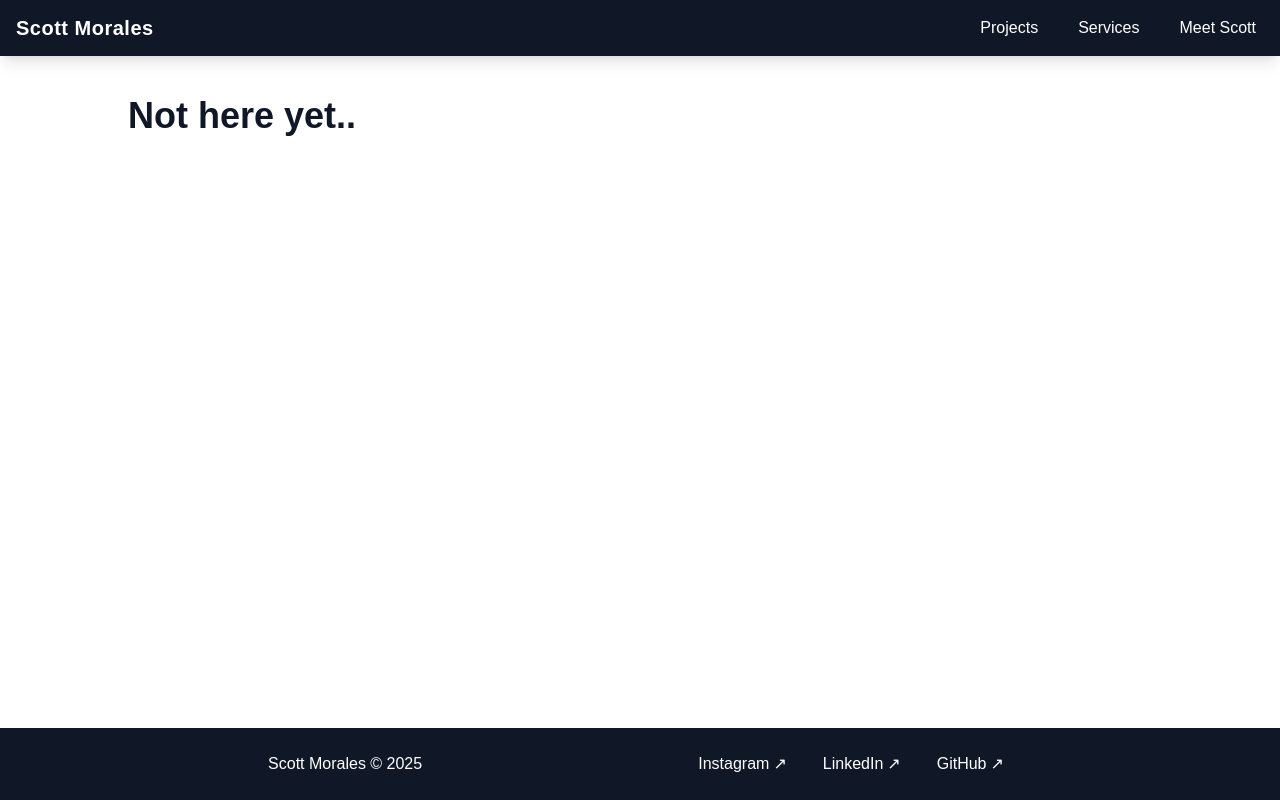
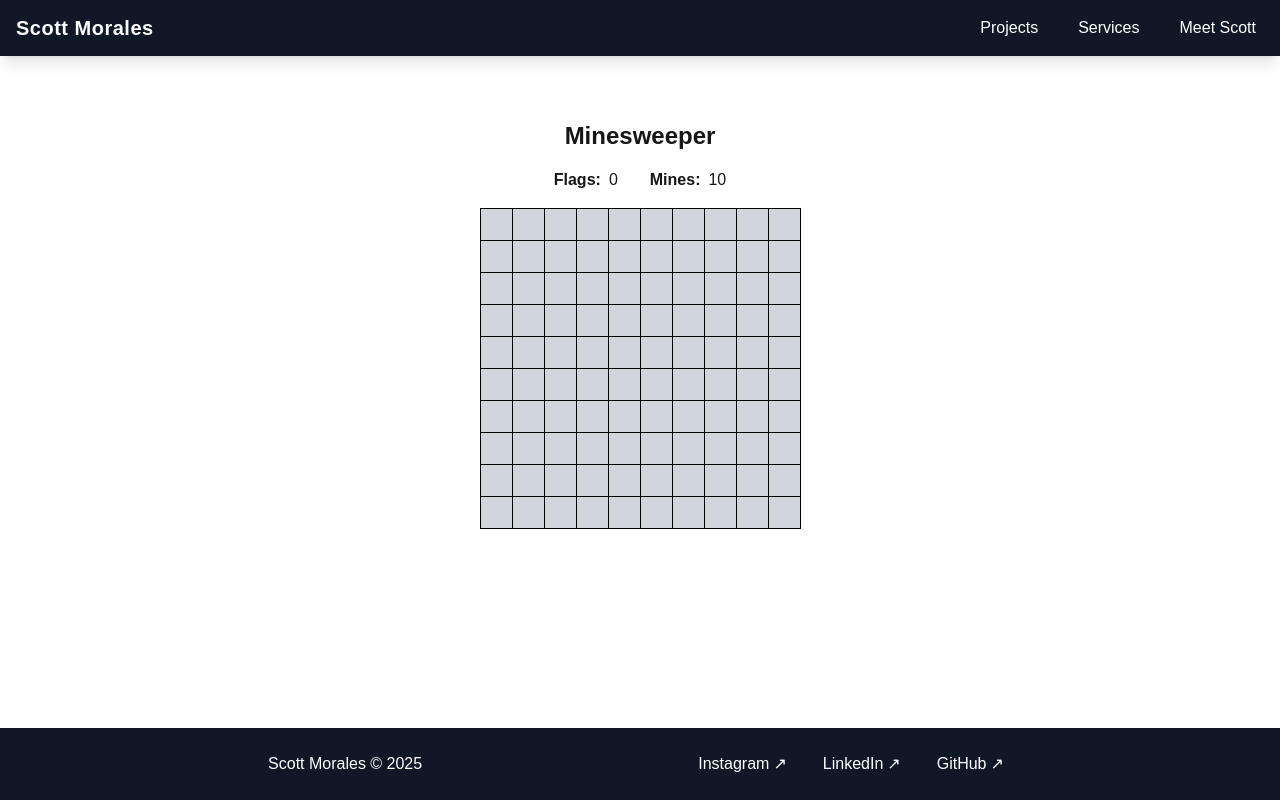
Before and after one commit to scottmo223/scott-portfolio, a Next.js app: page /projects/minesweeper in a window 1280 px wide. Built offline with nearby package versions, Linux system fonts and the light colour scheme.

Commit message:
integrates minesweeper game

```diff
--- a/src/app/projects/minesweeper/page.tsx
+++ b/src/app/projects/minesweeper/page.tsx
@@ -1,7 +1,216 @@
+"use client";
+import React, { useState } from "react";
+
+type Cell = {
+    mine: boolean;
+    revealed: boolean;
+    flagged: boolean;
+    numberBombs: number;
+};
+
+const ROWS = 10;
+const COLS = 10;
+const MINES = 10;
+
+function generateBoard(): Cell[][] {
+    const board: Cell[][] = Array.from({ length: ROWS }, () =>
+        Array.from({ length: COLS }, () => ({
+            mine: false,
+            revealed: false,
+            flagged: false,
+            numberBombs: 0,
+        }))
+    );
+
+    // Place mines
+    let numMines = 0;
+    while (numMines < MINES) {
+        const row = Math.floor(Math.random() * ROWS);
+        const col = Math.floor(Math.random() * COLS);
+        if (!board[row][col].mine) {
+            board[row][col].mine = true;
+            numMines++;
+        }
+    }
+
+    // Calculate numberBombs
+    for (let i = 0; i < ROWS; i++) {
+        for (let j = 0; j < COLS; j++) {
+            if (!board[i][j].mine) {
+                let num = 0;
+                for (let x = -1; x <= 1; x++) {
+                    for (let y = -1; y <= 1; y++) {
+                        if (
+                            i + x >= 0 &&
+                            i + x < ROWS &&
+                            j + y >= 0 &&
+                            j + y < COLS &&
+                            board[i + x][j + y].mine
+                        ) {
+                            num++;
+                        }
+                    }
+                }
+                board[i][j].numberBombs = num;
+            }
+        }
+    }
+
+    return board;
+}
+
 export default function Minesweeper() {
+    const [board, setBoard] = useState<Cell[][]>(generateBoard());
+    const [revealed, setRevealed] = useState(0);
+    const [flags, setFlags] = useState(0);
+    const [gameStatus, setGameStatus] = useState<null | "win" | "lose">(null);
+
+    // Helper to reset the game
+    function startNewGame() {
+        setBoard(generateBoard());
+        setRevealed(0);
+        setFlags(0);
+        setGameStatus(null);
+    }
+
+    // Handle left click (reveal)
+    function handleCellClick(row: number, col: number) {
+        if (gameStatus || board[row][col].flagged || board[row][col].revealed) return;
+
+        if (board[row][col].mine) {
+            // Reveal all mines
+            setBoard(board.map((r, i) =>
+                r.map((cell, j) => ({
+                    ...cell,
+                    revealed: cell.mine ? true : cell.revealed,
+                }))
+            ));
+            setGameStatus("lose");
+            return;
+        }
+
+        // Reveal cells recursively
+        const visited: boolean[][] = Array.from({ length: ROWS }, () =>
+            Array.from({ length: COLS }, () => false)
+        );
+        let revealCount = 0;
+        const newBoard = board.map(row => row.map(cell => ({ ...cell })));
+
+        function reveal(r: number, c: number) {
+            if (
+                r < 0 ||
+                r >= ROWS ||
+                c < 0 ||
+                c >= COLS ||
+                visited[r][c] ||
+                newBoard[r][c].flagged ||
+                newBoard[r][c].revealed
+            )
+                return;
+            visited[r][c] = true;
+            newBoard[r][c].revealed = true;
+            revealCount++;
+            if (newBoard[r][c].numberBombs === 0 && !newBoard[r][c].mine) {
+                // reveal neighbors
+                for (let x = -1; x <= 1; x++) {
+                    for (let y = -1; y <= 1; y++) {
+                        if (x !== 0 || y !== 0) {
+                            reveal(r + x, c + y);
+                        }
+                    }
+                }
+            }
+        }
+        reveal(row, col);
+
+        const newRevealed = revealed + revealCount;
+        setBoard(newBoard);
+        setRevealed(newRevealed);
+
+        if (newRevealed === ROWS * COLS - MINES) {
+            setGameStatus("win");
+        }
+    }
+
+    // Handle right click (flag)
+    function handleFlag(
+        e: React.MouseEvent<HTMLTableCellElement>,
+        row: number,
+        col: number
+    ) {
+        e.preventDefault();
+        if (gameStatus || board[row][col].revealed) return;
+        const newBoard = board.map(rowArr => rowArr.map(cell => ({ ...cell })));
+        if (newBoard[row][col].flagged) {
+            newBoard[row][col].flagged = false;
+            setFlags(flags - 1);
+        } else {
+            if (flags < MINES) {
+                newBoard[row][col].flagged = true;
+                setFlags(flags + 1);
+            }
+        }
+        setBoard(newBoard);
+    }
+
     return (
-        <div className="prose">
-            <h1>Not here yet..</h1>
-        </div>
+        <main className="flex flex-col items-center mt-6">
+            <h1 className="text-2xl font-bold mb-4">Minesweeper</h1>
+            <div className="flex gap-8 mb-4">
+                <div className="flex gap-2">
+                    <span className="font-semibold">Flags:</span>
+                    <span>{flags}</span>
+                </div>
+                <div className="flex gap-2">
+                    <span className="font-semibold">Mines:</span>
+                    <span>{MINES}</span>
+                </div>
+            </div>
+            <table className="border-collapse" style={{ userSelect: "none" }}>
+                <tbody>
+                    {board.map((row, i) => (
+                        <tr key={i}>
+                            {row.map((cell, j) => {
+                                let cellStyle =
+                                    "w-8 h-8 border border-black text-center align-middle font-bold cursor-pointer select-none transition";
+                                if (cell.revealed) cellStyle += " bg-white";
+                                else if (cell.flagged) cellStyle += " bg-black text-white";
+                                else cellStyle += " bg-gray-300 hover:bg-gray-400";
+                                if (cell.mine && cell.revealed) cellStyle += " bg-red-500 text-black";
+                                return (
+                                    <td
+                                        key={j}
+                                        className={cellStyle}
+                                        onClick={() => handleCellClick(i, j)}
+                                        onContextMenu={e => handleFlag(e, i, j)}
+                                    >
+                                        {cell.revealed && cell.mine && "💣"}
+                                        {cell.revealed && !cell.mine && cell.numberBombs > 0 && cell.numberBombs}
+                                        {!cell.revealed && cell.flagged && "🚩"}
+                                    </td>
+                                );
+                            })}
+                        </tr>
+                    ))}
+                </tbody>
+            </table>
+
+            {/* Modal */}
+            {gameStatus && (
+                <div className="fixed inset-0 bg-black bg-opacity-50 flex items-center justify-center z-50">
+                    <div className="bg-white p-6 rounded shadow-md w-64 text-center">
+                        <h2 className="text-xl font-bold mb-4">
+                            {gameStatus === "win" ? "You Won!" : "You Lost!"}
+                        </h2>
+                        <button
+                            className="px-4 py-2 bg-blue-600 text-white rounded hover:bg-blue-700"
+                            onClick={startNewGame}
+                        >
+                            New Game
+                        </button>
+                    </div>
+                </div>
+            )}
+        </main>
     );
 }
```
